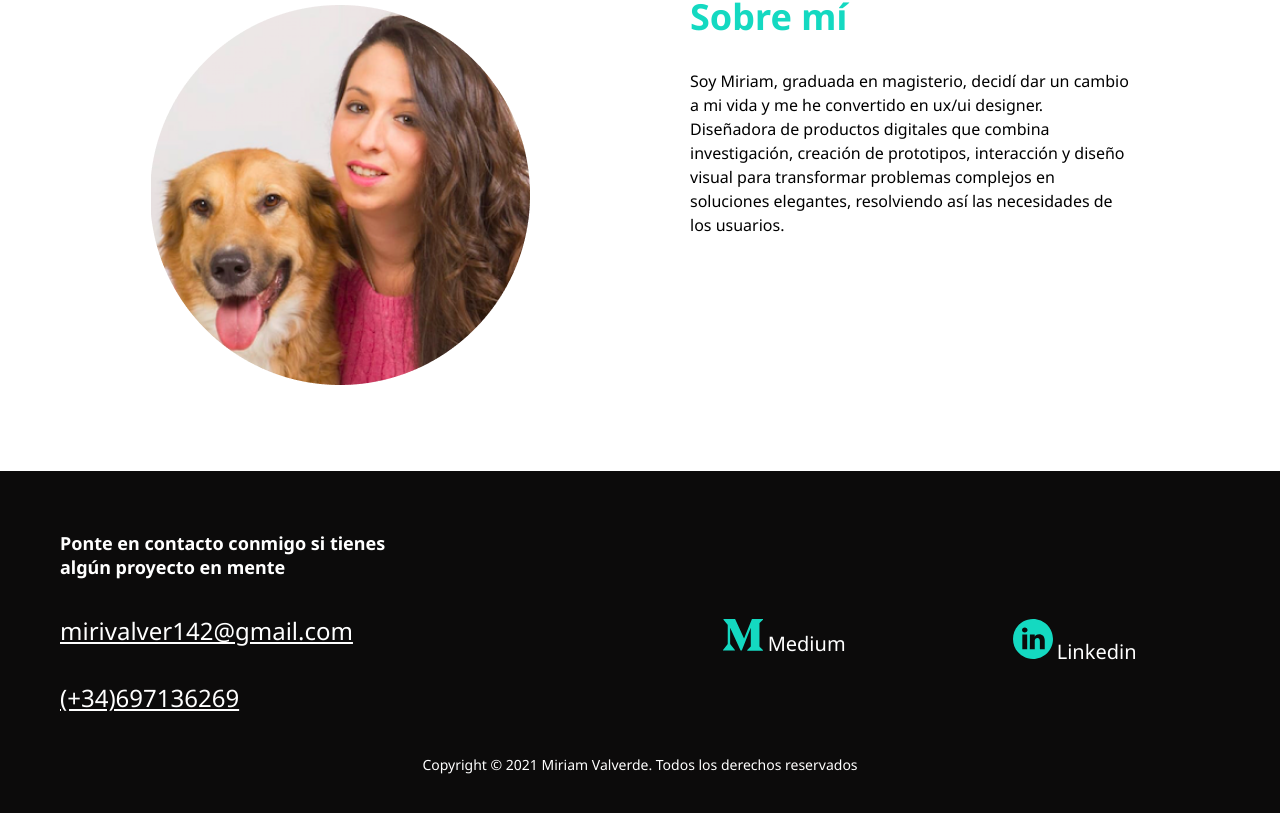
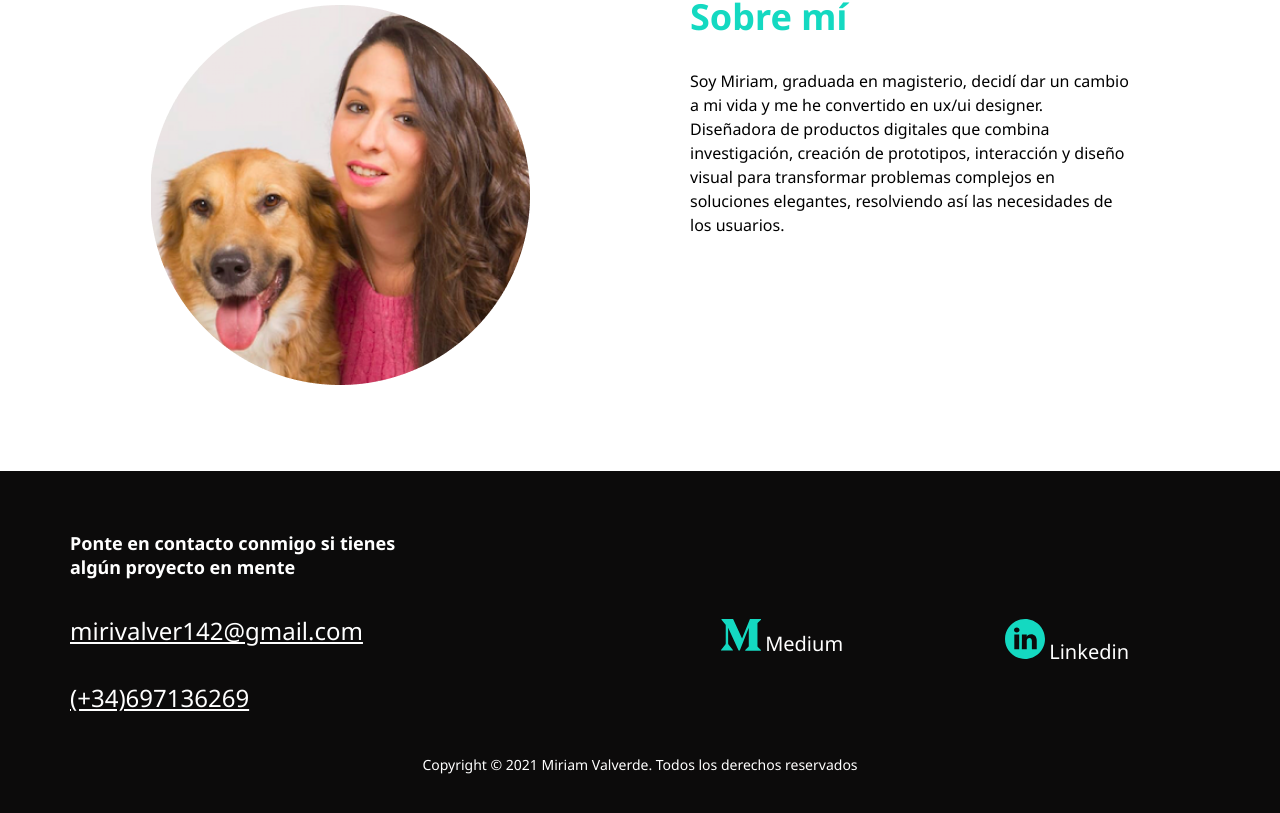
Before and after one commit to MiriamValverde/MiriamValverde.github.io, a plain HTML site: page index.html in a window 1280 px wide. Shown: the part 2534-3347 px from the top of the page. Drawn offline with Linux system fonts and the light colour scheme.

Commit message:
Add files via upload
portfolio corrección footer

```diff
--- a/index.html
+++ b/index.html
@@ -163,7 +163,7 @@
 
   <footer id="contacto" class="footer-container">
 
-    <div class="footer">
+    <div class="footer container">
 
       <div class="contacto-info">
       <h3>
```
